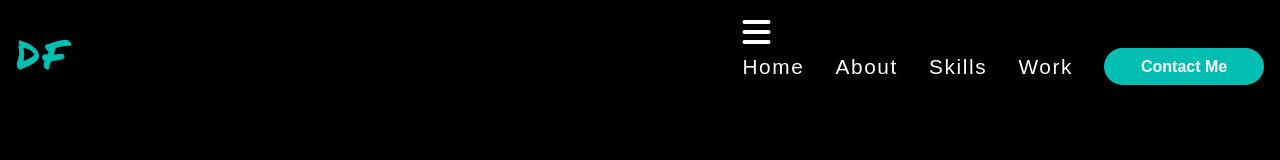
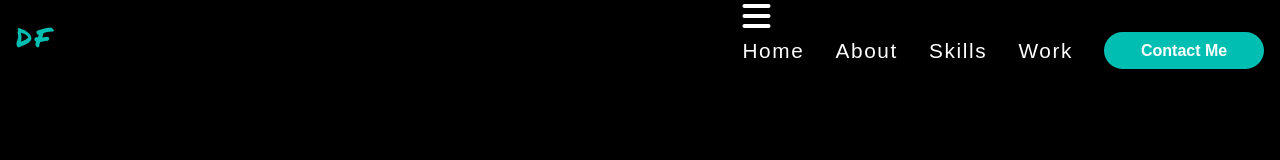
Before and after one commit to dejourford/portfolio-v3, a plain HTML site: page index.html in a window 1280 px wide. Drawn offline with Linux system fonts and the light colour scheme.

Commit message:
change logo text font size

```diff
--- a/styles.css
+++ b/styles.css
@@ -102,7 +102,7 @@ nav {
     display: flex;
     align-items: center;
     justify-content: space-between;
-    padding: 1em;
+    padding: 0em 1em;
 }
 
 .open-btn {
@@ -122,7 +122,7 @@ nav {
 .logo {
     color: #00BFB2;
     font-family: 'Permanent Marker', cursive;
-    font-size: 3rem;
+    font-size: 2rem;
     letter-spacing: 0.2rem;
 }
 
```
